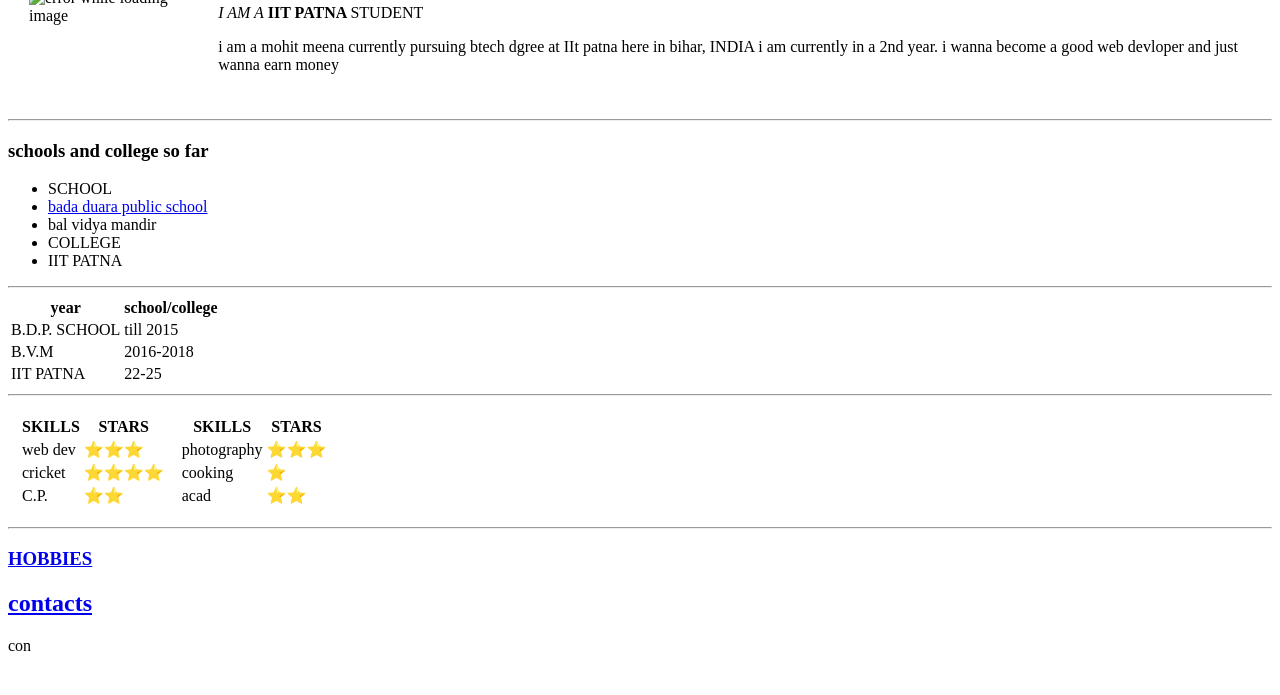
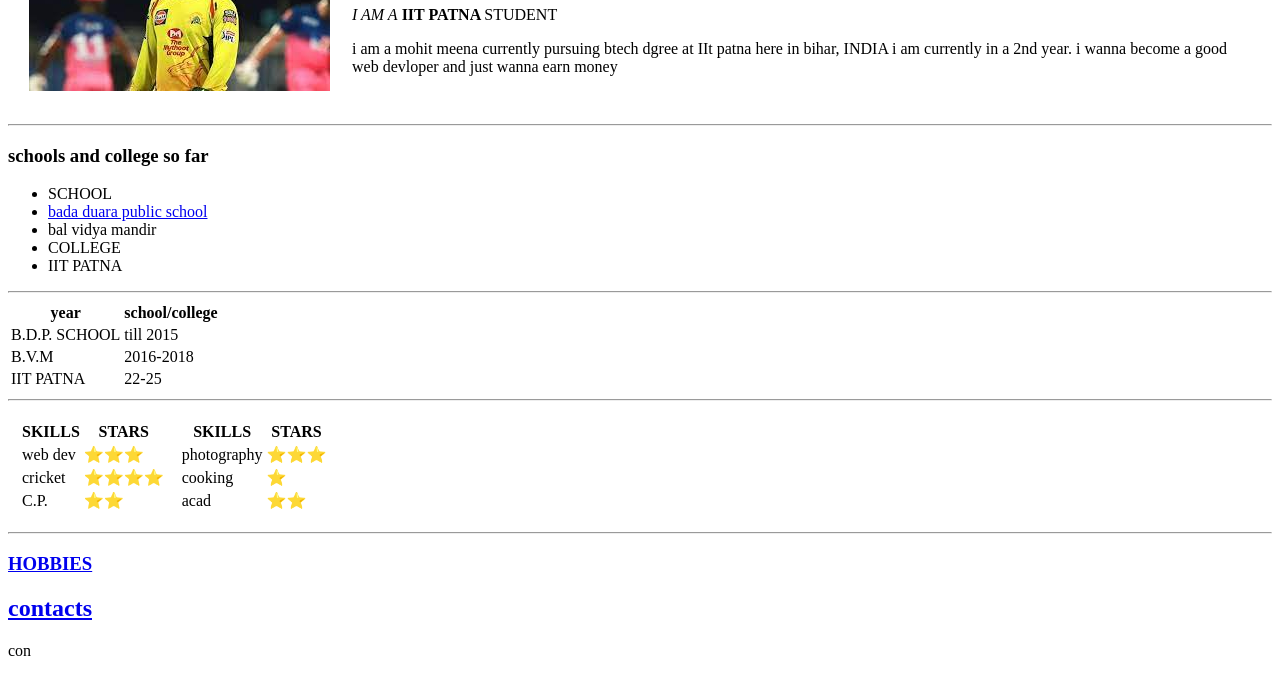
Before and after one commit to Mohitmeenna/CV, a plain HTML site: page index.html in a window 1280 px wide. Shown: the part 105-800 px from the top of the page. Drawn offline with Linux system fonts and the light colour scheme.

Commit message:
code updated

```diff
--- a/index.html
+++ b/index.html
@@ -13,7 +13,7 @@
         <thead></thead>
         <tbody>
             <tr>
-                <td> <img src="images/msd.jpeg" alt="error while loading image ">
+                <td> <img src="msd.jpeg" alt="error while loading image ">
                 </td>
                 <td>
                     <h1> MOHIT MEENA </h1>
```
